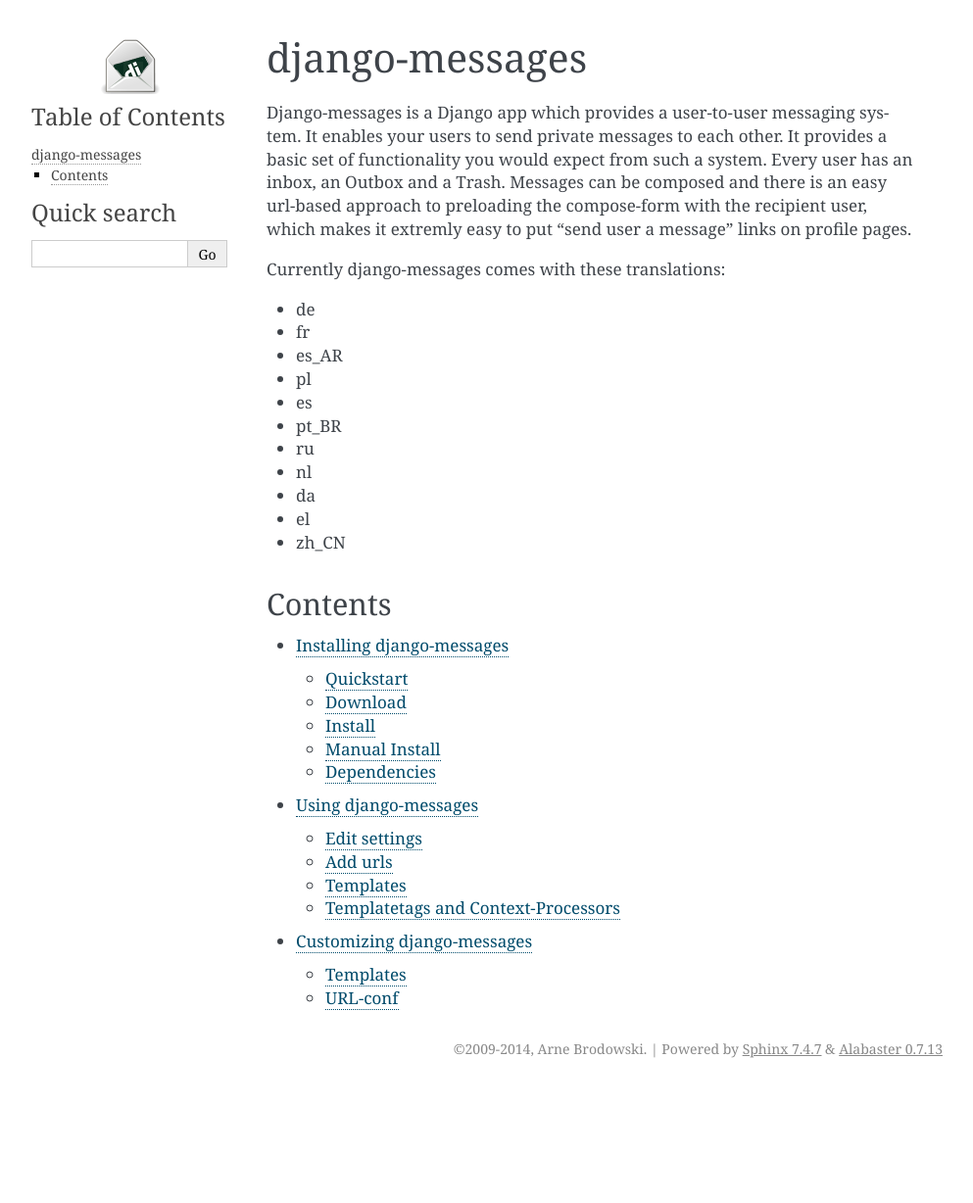
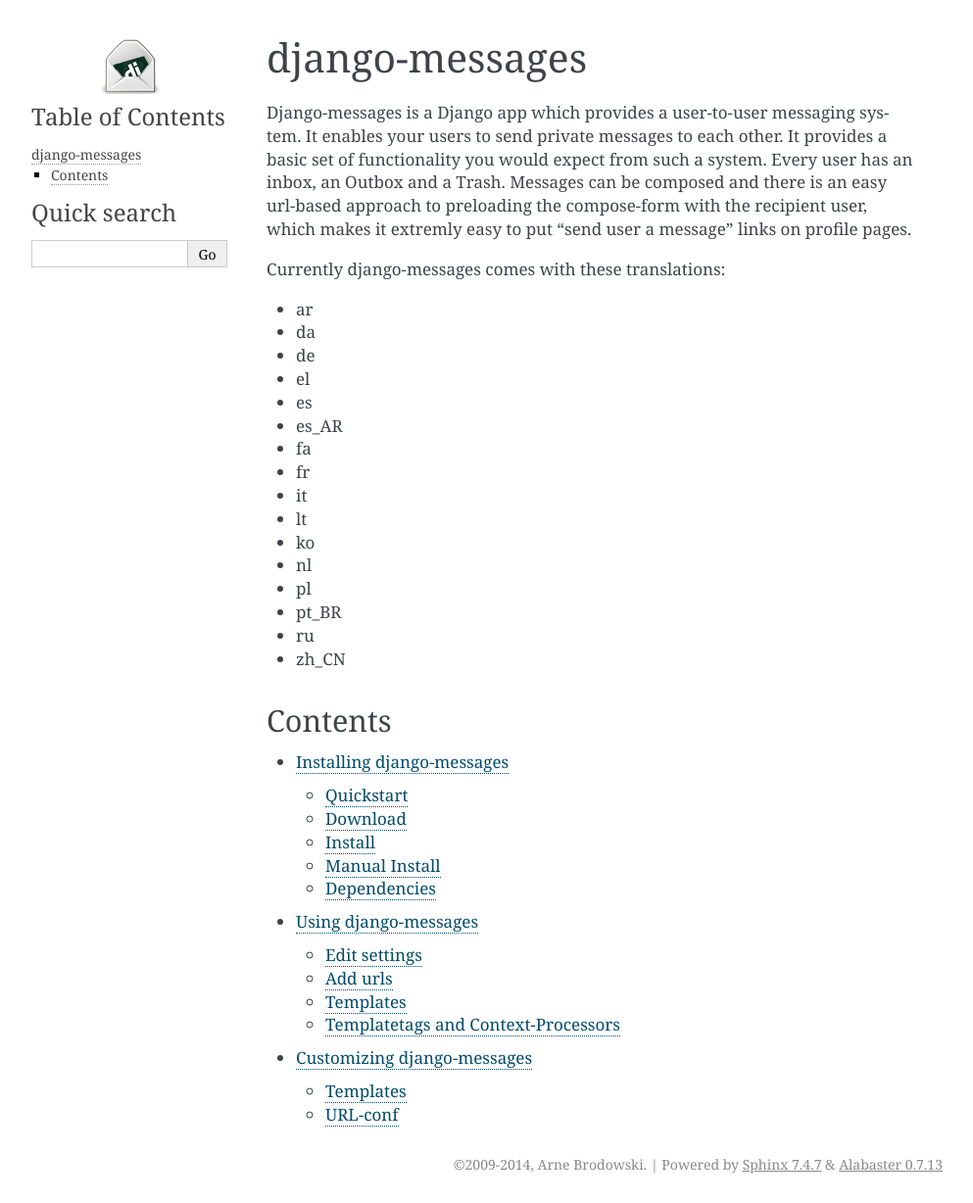
Before and after one commit to arneb/django-messages, a Sphinx documentation site: the page built from docs/index.txt, in a window 1280 px wide. Shown: the whole page at 98% size, without its empty margins (148-1141 px from the left). Built offline with Sphinx 7.4.7, drawn with Linux system fonts in a browser that asks for light colours; before the commit the page ends 1110 px from its top, so only the background shows below that.

```diff
--- a/README.rst
+++ b/README.rst
@@ -20,6 +20,7 @@ Currently django-messages comes with these translations:
 * fa
 * fr (thanks froland and dpaccoud)
 * it (thanks to Sergio Morstabilini)
+* lt
 * ko
 * nl (thanks krisje8)
 * pl (thanks maczewski)
--- a/docs/index.txt
+++ b/docs/index.txt
@@ -11,16 +11,21 @@ which makes it extremly easy to put "send user a message" links on profile pages
 
 Currently django-messages comes with these translations:
 
+* ar
+* da
 * de
+* el
+* es
+* es_AR
+* fa
 * fr
-* es_AR
+* it
+* lt
+* ko
+* nl
 * pl
-* es
 * pt_BR
 * ru
-* nl
-* da
-* el
 * zh_CN
 
 Contents
```
